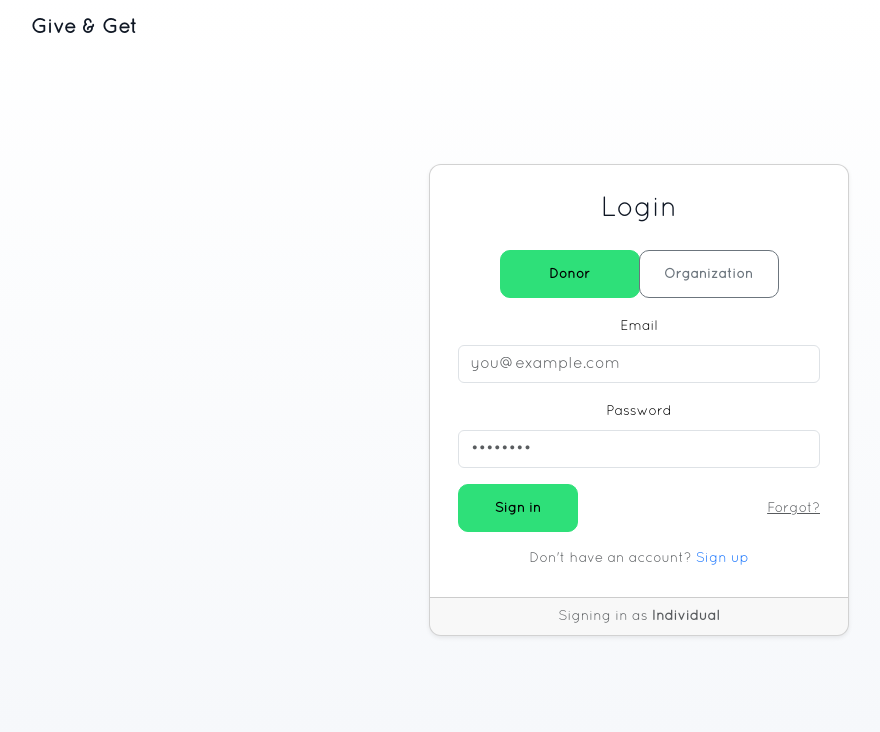
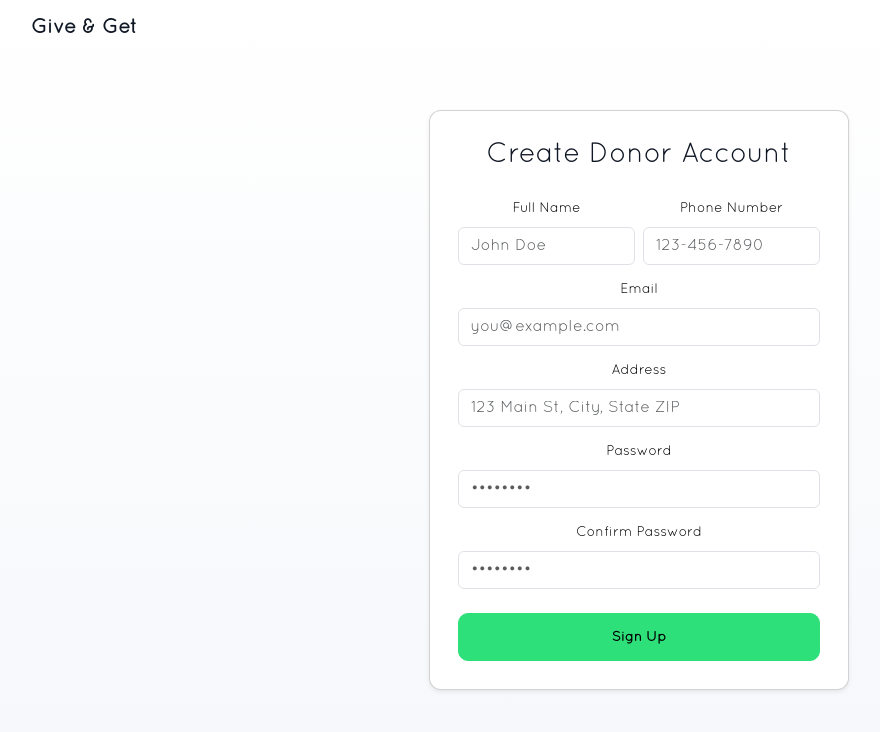
Before and after one commit to Give-Get/Give-Get, a React (Create React App) app: page /register-donor in a window 1280 px wide. Before the commit this address led to /login. Shown: the top 732 px of the page, without its empty margins (1-881 px from the left). Built offline with nearby package versions, Linux system fonts and the light colour scheme.

Commit message:
routed register-donor

```diff
--- a/src/components/App.jsx
+++ b/src/components/App.jsx
@@ -3,6 +3,7 @@ import { Routes, Route, Navigate } from 'react-router-dom';
 import Login from './Login';
 import Main from './Main';
 import OrganizationsPage from '../OrganizationsPage';
+import DonorPage from './DonorPage';
 
 /** Simple auth guard using localStorage flag 'auth' (replace with real auth) */
 function RequireAuth({ children }) {
@@ -17,6 +18,7 @@ export default function App() {
       <Route path="/" element={<RequireAuth><Main /></RequireAuth>} />
       <Route path="/register-organization" element={<OrganizationsPage />} />
       <Route path="*" element={<Navigate to="/login" replace />} />
+      <Route path="/register-donor" element={<DonorPage />} />
     </Routes>
   );
 }
--- /dev/null
+++ b/src/components/DonorPage.jsx
@@ -0,0 +1,238 @@
+import React, { useState } from 'react';
+import '../App.css';
+
+const DonorPage = () => {
+  const [donorData, setDonorData] = useState({
+    name: '',
+    phone_number: '',
+    email: '',
+    address: '',
+    password: '',
+    confirmPassword: '',
+    charity: false,
+    shelter: false,
+    donor: true
+  });
+
+  const [isRegistered, setIsRegistered] = useState(false);
+  const [errors, setErrors] = useState({});
+
+  const validateEmail = (email) => {
+    const emailRegex = /^[^\s@]+@[^\s@]+\.[^\s@]+$/;
+    return emailRegex.test(email);
+  };
+
+  const validatePhone = (phone) => {
+    const phoneRegex = /^\d{3}-\d{3}-\d{4}$/;
+    return phoneRegex.test(phone);
+  };
+
+  const validatePassword = (password) => {
+    return password.length >= 8;
+  };
+
+  const handleDonorChange = (e) => {
+    const { name, value } = e.target;
+    setDonorData({
+      ...donorData,
+      [name]: value
+    });
+
+    if (errors[name]) {
+      setErrors({
+        ...errors,
+        [name]: ''
+      });
+    }
+  };
+
+  const validateForm = () => {
+    const newErrors = {};
+
+    if (!donorData.name.trim()) {
+      newErrors.name = 'Name is required';
+    }
+
+    if (!donorData.email.trim()) {
+      newErrors.email = 'Email is required';
+    } else if (!validateEmail(donorData.email)) {
+      newErrors.email = 'Invalid email format';
+    }
+
+    if (!donorData.phone_number.trim()) {
+      newErrors.phone_number = 'Phone number is required';
+    } else if (!validatePhone(donorData.phone_number)) {
+      newErrors.phone_number = 'Phone format should be XXX-XXX-XXXX';
+    }
+
+    if (!donorData.address.trim()) {
+      newErrors.address = 'Address is required';
+    }
+
+    if (!donorData.password) {
+      newErrors.password = 'Password is required';
+    } else if (!validatePassword(donorData.password)) {
+      newErrors.password = 'Password must be at least 8 characters';
+    }
+
+    if (!donorData.confirmPassword) {
+      newErrors.confirmPassword = 'Please confirm your password';
+    } else if (donorData.password !== donorData.confirmPassword) {
+      newErrors.confirmPassword = 'Passwords do not match';
+    }
+
+    setErrors(newErrors);
+    return Object.keys(newErrors).length === 0;
+  };
+
+  const handleSubmit = (e) => {
+    e.preventDefault();
+
+    if (!validateForm()) {
+      return;
+    }
+
+    const { confirmPassword, ...donorRegistration } = donorData;
+
+    console.log('Donor Registration:', donorRegistration);
+
+    // Here you would typically send this data to your backend
+    // fetch('/api/register-donor', {
+    //   method: 'POST',
+    //   headers: { 'Content-Type': 'application/json' },
+    //   body: JSON.stringify(donorRegistration)
+    // });
+
+    setIsRegistered(true);
+  };
+
+  if (isRegistered) {
+    return (
+      <div className="App">
+        <header className="site-header">
+          <h1 className="brand">Give & Get</h1>
+        </header>
+
+        <main className="app-main d-flex align-items-center justify-content-center">
+          <div className="login-card card shadow-sm">
+            <div className="card-body text-center">
+              <div style={{ fontSize: '4em', color: 'var(--bs-primary)', marginBottom: '1rem' }}>✓</div>
+              <h3 className="card-title mb-3">Welcome to Give & Get!</h3>
+              <p className="text-muted mb-4">Your donor account has been successfully created.</p>
+              <div className="mb-4">
+                <p className="mb-1"><strong>{donorData.name}</strong></p>
+                <p className="mb-1 text-muted small">{donorData.email}</p>
+                <p className="mb-0 text-muted small">{donorData.address}</p>
+              </div>
+              <button className="btn btn-primary w-100">
+                Continue to Dashboard
+              </button>
+            </div>
+          </div>
+        </main>
+      </div>
+    );
+  }
+
+  return (
+    <div className="App">
+      <header className="site-header">
+        <h1 className="brand">Give & Get</h1>
+      </header>
+
+      <main className="app-main d-flex align-items-center justify-content-center">
+        <div className="login-card card shadow-sm">
+          <div className="card-body">
+            <h3 className="card-title mb-4">Create Donor Account</h3>
+
+            <form onSubmit={handleSubmit}>
+                <div className="row g-2 align-items-end">
+              <div className="mb-1 col-6 col-md-6">
+                <label className="form-label small">Full Name</label>
+                <input
+                  type="text"
+                  className={`form-control ${errors.name ? 'is-invalid' : ''}`}
+                  name="name"
+                  value={donorData.name}
+                  onChange={handleDonorChange}
+                  placeholder="John Doe"
+                />
+                {errors.name && <div className="invalid-feedback d-block">{errors.name}</div>}
+              </div>
+
+              <div className="mb-1 col-6 col-md-6">
+                <label className="form-label small">Phone Number</label>
+                <input
+                  type="tel"
+                  className={`form-control ${errors.phone_number ? 'is-invalid' : ''}`}
+                  name="phone_number"
+                  value={donorData.phone_number}
+                  onChange={handleDonorChange}
+                  placeholder="123-456-7890"
+                />
+                {errors.phone_number && <div className="invalid-feedback d-block">{errors.phone_number}</div>}
+              </div>
+
+              <div className="mb-1">
+                <label className="form-label small">Email</label>
+                <input
+                  type="email"
+                  className={`form-control ${errors.email ? 'is-invalid' : ''}`}
+                  name="email"
+                  value={donorData.email}
+                  onChange={handleDonorChange}
+                  placeholder="you@example.com"
+                />
+                {errors.email && <div className="invalid-feedback d-block">{errors.email}</div>}
+              </div>
+
+              <div className="mb-1">
+                <label className="form-label small">Address</label>
+                <input
+                  type="text"
+                  className={`form-control ${errors.address ? 'is-invalid' : ''}`}
+                  name="address"
+                  value={donorData.address}
+                  onChange={handleDonorChange}
+                  placeholder="123 Main St, City, State ZIP"
+                />
+                {errors.address && <div className="invalid-feedback d-block">{errors.address}</div>}
+              </div>
+
+              <div className="mb-1">
+                <label className="form-label small">Password</label>
+                <input
+                  type="password"
+                  className={`form-control ${errors.password ? 'is-invalid' : ''}`}
+                  name="password"
+                  value={donorData.password}
+                  onChange={handleDonorChange}
+                  placeholder="••••••••"
+                />
+                {errors.password && <div className="invalid-feedback d-block">{errors.password}</div>}
+              </div>
+
+              <div className="mb-4">
+                <label className="form-label small">Confirm Password</label>
+                <input
+                  type="password"
+                  className={`form-control ${errors.confirmPassword ? 'is-invalid' : ''}`}
+                  name="confirmPassword"
+                  value={donorData.confirmPassword}
+                  onChange={handleDonorChange}
+                  placeholder="••••••••"
+                />
+                {errors.confirmPassword && <div className="invalid-feedback d-block">{errors.confirmPassword}</div>}
+              </div>
+              </div>
+
+              <button type="submit" className="btn btn-primary w-100">Sign Up</button>
+            </form>
+          </div>
+        </div>
+      </main>
+    </div>
+  );
+};
+
+export default DonorPage;
--- a/src/components/Login.jsx
+++ b/src/components/Login.jsx
@@ -63,7 +63,7 @@ export default function Login() {
               </div>
             </form>
             <div className="text-center mt-3 small text-muted">
-                      Don't have an account? <a href="#signup" className="text-decoration-none">Sign up</a>
+                      Don't have an account? <a href="/register-donor" className="text-decoration-none" style={{ color: '#1db95eff' }}>Sign up</a>
             </div>
           </div>
 
```
